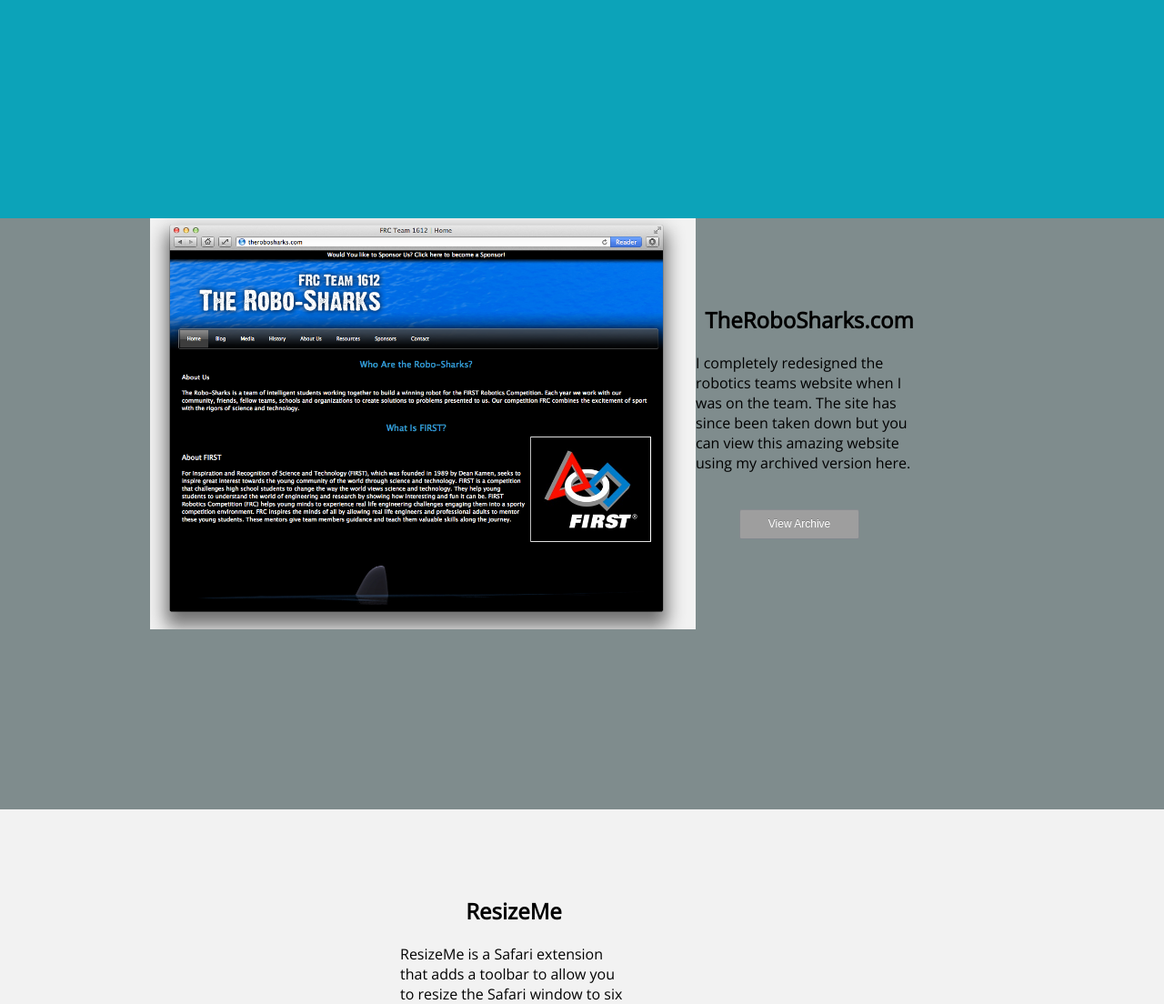
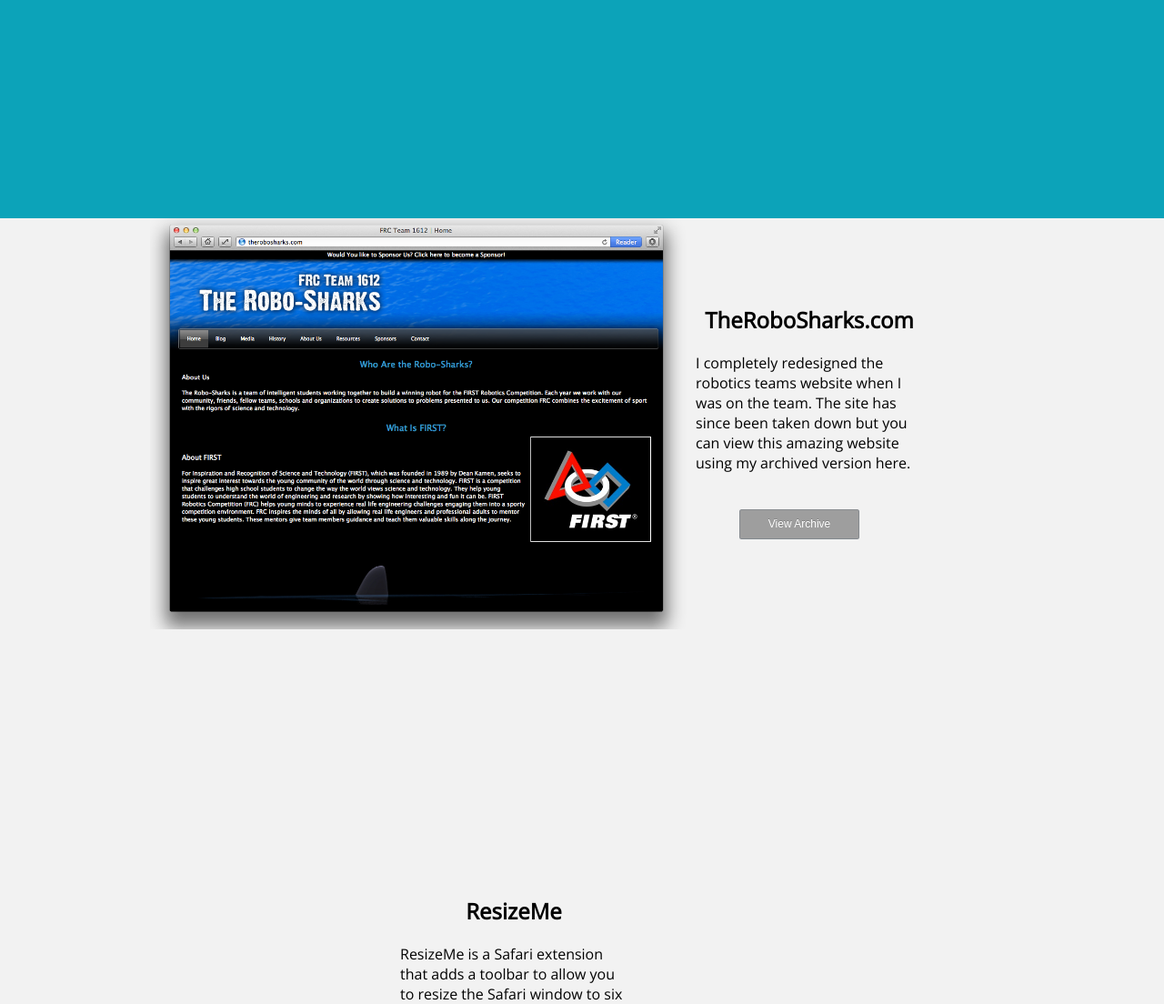
Before and after one commit to aaronholla/Portfolio, a PHP site: page / in a window 1280 px wide. Shown: the part 523-1627 px from the top of the page at 91% size. Run offline with PHP 8.4, Linux system fonts and the light colour scheme; grey boxes are pictures that could not be loaded.

Commit message:
Changed background-color for projects. Asana link https://app.asana.com/0/9690699514304/9690699514316

```diff
--- a/css/style.css
+++ b/css/style.css
@@ -86,7 +86,6 @@ h2{
 	float:right;
 }
 #robotics{
-	background-color: #7f8c8d;
 }
 #contact{
 	background-color: #16a085;
```
